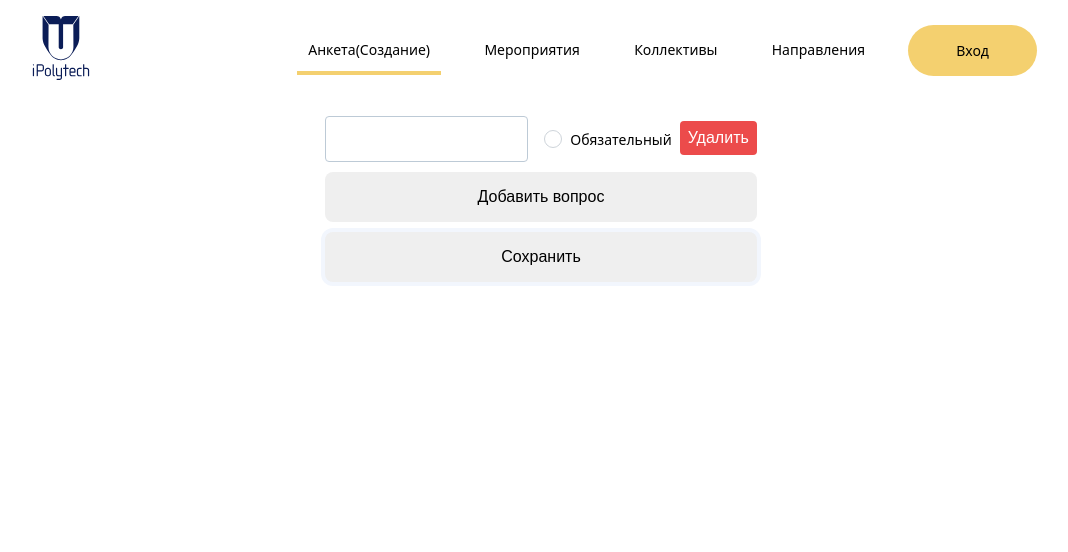
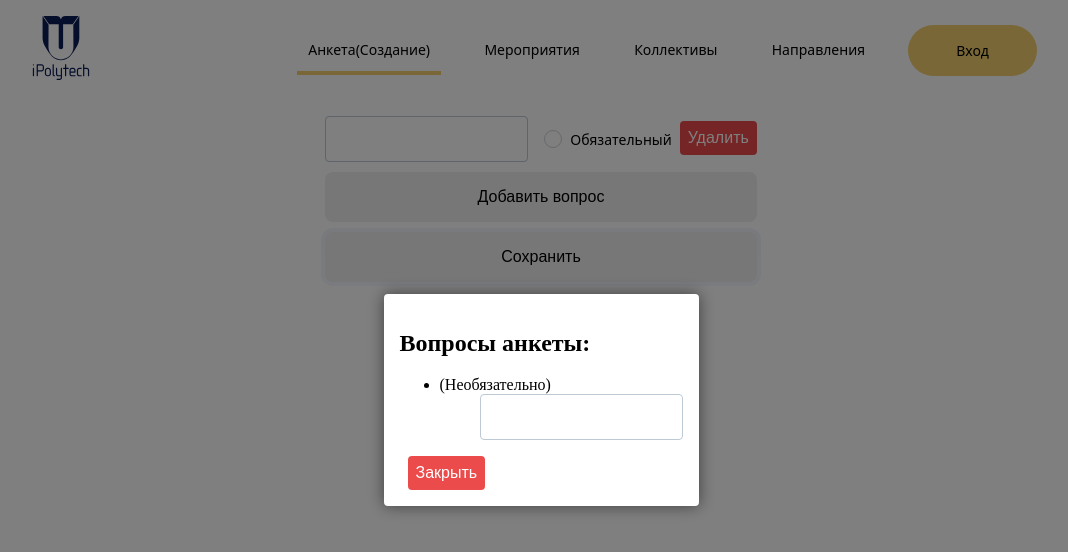
Before and after one commit to KomogortsevaYulia/Raiting-Teams-Events, a Vue app in the folder client/: page /questionnaire in a window 1280 px wide. Both pictures are taken after a click on the button "Сохранить". Shown: the top 552 px of the page, without its empty margins (99-1167 px from the left). Built offline with nearby package versions, Linux system fonts and the light colour scheme.

Commit message:
Добавил кривое модальное окно без отдельного компонента

```diff
--- a/client/src/views/Questionnaire.vue
+++ b/client/src/views/Questionnaire.vue
@@ -10,7 +10,19 @@
         <button class="remove-btn" @click="removeInput(index)">Удалить</button>
       </div>
       <button class="add-btn" @click="addInput">Добавить вопрос</button>
-      <button class="save-btn" v-if="inputs.length" @click="">Сохранить</button>
+      <button class="save-btn" v-if="inputs.length" @click="saveInputs">Сохранить</button>
+      <div class="modal" v-if="modalOpen">
+      <div class="modal-content">
+        <h2>Вопросы анкеты:</h2>
+        <ul>
+          <li v-for="(input, index) in inputs" :key="index">
+            {{ input.value }} ({{ input.required ? 'Обязательно' : 'Необязательно' }})
+            <ul><input type="text" class="input"/></ul>
+          </li>
+        </ul>
+        <button class="close-btn" @click="modalOpen = false">Закрыть</button>
+      </div>
+    </div>
   </div>
 </template>
 
@@ -21,6 +33,7 @@
     name: "Form",
     setup() {
   const inputs = ref([{ value: "", required: false }]);
+  const modalOpen = ref(false);
 
   const addInput = () => {
     inputs.value.push({ value: "", required: false });
@@ -30,16 +43,52 @@
     inputs.value.splice(index, 1);
   };
 
+  const saveInputs = () => {
+    modalOpen.value = true;
+  };
+
   return {
     inputs,
+    modalOpen,
     addInput,
     removeInput,
+    saveInputs,
   };
 },
+
   });
 </script>
 
 <style lang="scss">
+.modal {
+  position: fixed;
+  top: 0;
+  left: 0;
+  width: 100%;
+  height: 100%;
+  background-color: rgba(0, 0, 0, 0.5);
+  display: flex;
+  justify-content: center;
+  align-items: center;
+}
+
+.modal-content {
+  background-color: #fff;
+  padding: 1rem;
+  border-radius: 0.25rem;
+  box-shadow: 0 0 1rem rgba(0, 0, 0, 0.5);
+}
+
+.close-btn {
+  background-color: rgb(236, 75, 75);
+  color: white;
+  border: none;
+  padding: 0.5rem;
+  border-radius: 0.25rem;
+  cursor: pointer;
+  margin-left: 0.5rem;
+}
+
   .form {
     display: flex;
     flex-direction: column;
```
Lines whose indentation alone changed are shown as unchanged.
